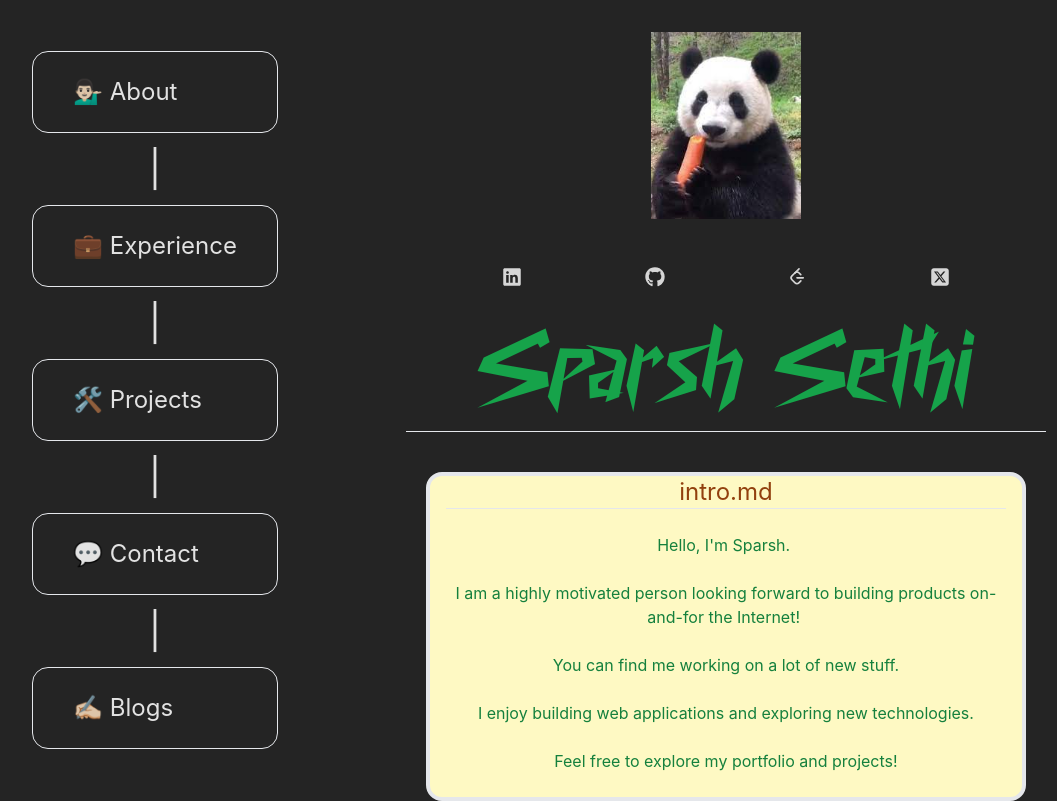
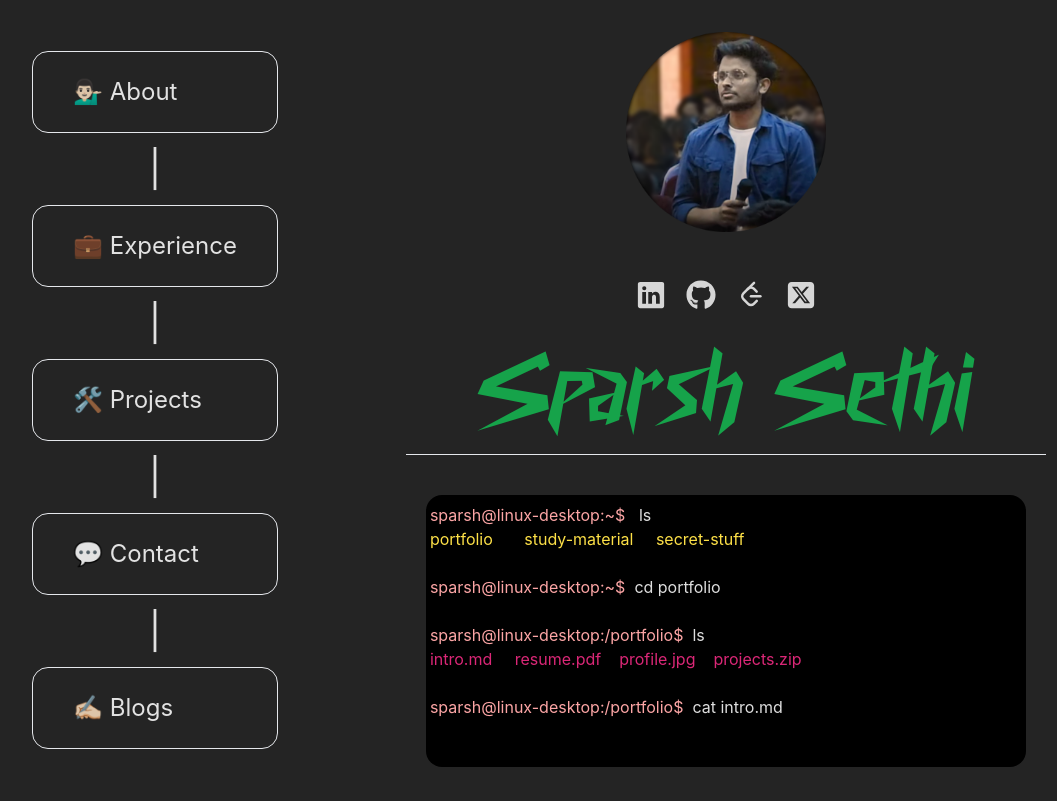
Before and after one commit to code-sparsh/portfolio, a React (Vite) app: page / in a window 1280 px wide. Shown: the whole page, without its empty margins (101-1158 px from the left). Built offline with nearby package versions, Linux system fonts and the light colour scheme.

Commit message:
feat: typing effect

```diff
--- a/src/components/Layout.tsx
+++ b/src/components/Layout.tsx
@@ -1,5 +1,5 @@
 import { useEffect, useState } from "react";
-import profileImage from "../assets/panda.jpeg"
+import profileImage from "../assets/profile.png"
 import {
     command1,
     output1,
@@ -33,15 +33,28 @@ const Layout = () => {
     const [r3, setR3] = useState("")
     const [r4, setR4] = useState("")
 
-    const [showTerminal, setShowTerminal] = useState(false)
-    const [showIntro, setShowIntro] = useState(true)
+    const [showTerminal, setShowTerminal] = useState(true)
+    const [showIntro, setShowIntro] = useState(false)
 
 
     useEffect(() => {
 
         setTimeout(() => {
             setR1(root1)
-            setLine1(command1)
+
+            let i = 0;
+            let line = ""
+            const interval = setInterval(() => {
+                if (i >= command1.length) {
+                    clearInterval(interval)
+                    return;
+                }
+                console.log(command1[i]);
+
+                line = line + command1[i]
+                setLine1(line);
+                i++;
+            }, 50);
         }, 1000);
 
         setTimeout(() => {
@@ -50,12 +63,34 @@ const Layout = () => {
 
         setTimeout(() => {
             setR2(root1)
-            setLine3(command2)
+            let i = 0;
+            let line = ""
+            const interval = setInterval(() => {
+                if (i >= command2.length) {
+                    clearInterval(interval)
+                    return;
+                }
+                line = line + command2[i]
+                setLine3(line);
+                i++;
+            }, 50);
+
         }, 2500);
 
         setTimeout(() => {
             setR3(root2)
-            setLine4(command3)
+            let i = 0;
+            let line = ""
+            const interval = setInterval(() => {
+                if (i >= command3.length) {
+                    clearInterval(interval)
+                    return
+                }
+
+                line = line + command3[i]
+                setLine4(line);
+                i++;
+            }, 50);
         }, 3500);
 
         setTimeout(() => {
@@ -64,12 +99,23 @@ const Layout = () => {
 
         setTimeout(() => {
             setR4(root2)
-            setLine6(command4)
+            let i = 0;
+            let line = ""
+            const interval = setInterval(() => {
+                if (i >= command4.length) {
+                    clearInterval(interval)
+                    return
+                }
+
+                line = line + command4[i]
+                setLine6(line);
+                i++;
+            }, 50);
         }, 4500);
 
         setTimeout(() => {
-            setShowTerminal(true)
-            setShowIntro(false)
+            setShowTerminal(false)
+            setShowIntro(true)
         }, 5500);
 
 
@@ -82,14 +128,14 @@ const Layout = () => {
 
             <div className="flex flex-col items-center py-8">
                 <div className="w-fit shadow-glow">
-                    <img src={profileImage} height="150" width="150" />
+                    <img src={profileImage} height="200" width="200" />
                 </div>
 
-                <div className="w-[70%] flex justify-between mx-auto mt-[2vh] md:mt-[6vh] text-[#D6D6D6]">
-                    <a href="https://www.linkedin.com/in/sparsh-sethi-9334481b7/" target="_blank" rel="noopener noreferrer"><IoLogoLinkedin size={20} /></a>
-                    <a href="https://github.com/code-sparsh" target="_blank" rel="noopener noreferrer"><FaGithub size={20} /></a>
-                    <a href="https://leetcode.com/SparshSethi/" target="_blank" rel="noopener noreferrer"><TbBrandLeetcode size={20} /></a>
-                    <a href="https://twitter.com/SparshSethi2" target="_blank" rel="noopener noreferrer"><FaSquareXTwitter size={20} /></a>
+                <div className="w-[70%] flex justify-center gap-5 mx-auto md:mt-[6vh] text-[#D6D6D6]">
+                    <a href="https://www.linkedin.com/in/sparsh-sethi-9334481b7/" target="_blank" rel="noopener noreferrer"><IoLogoLinkedin size={30} /></a>
+                    <a href="https://github.com/code-sparsh" target="_blank" rel="noopener noreferrer"><FaGithub size={30} /></a>
+                    <a href="https://leetcode.com/SparshSethi/" target="_blank" rel="noopener noreferrer"><TbBrandLeetcode size={30} /></a>
+                    <a href="https://twitter.com/SparshSethi2" target="_blank" rel="noopener noreferrer"><FaSquareXTwitter size={30} /></a>
                     {/* <a href="https://medium.com/@sparshsethi" target="_blank" rel="noopener noreferrer"><FaMedium size={20} /></a> */}
                 </div>
             </div>
```
Also changed, not shown: src/assets/profile.png (added).
